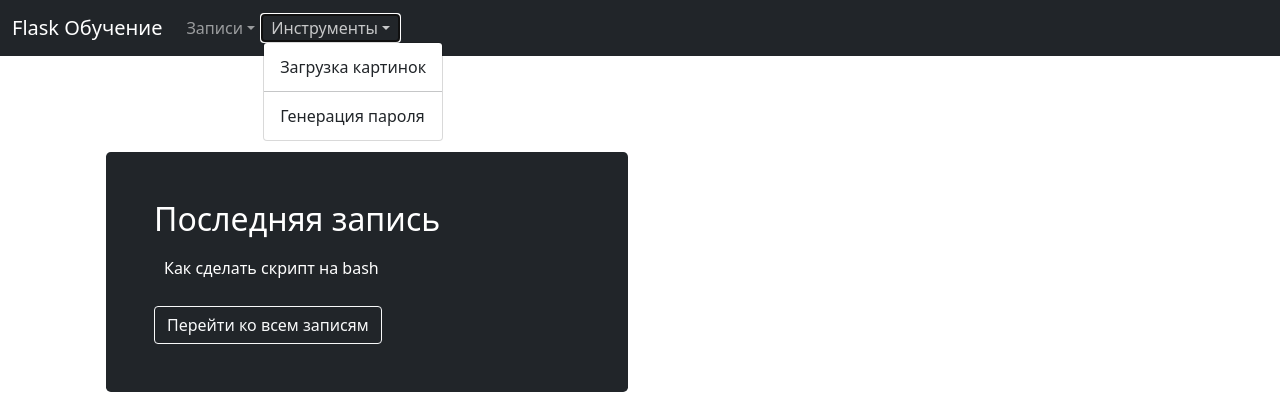
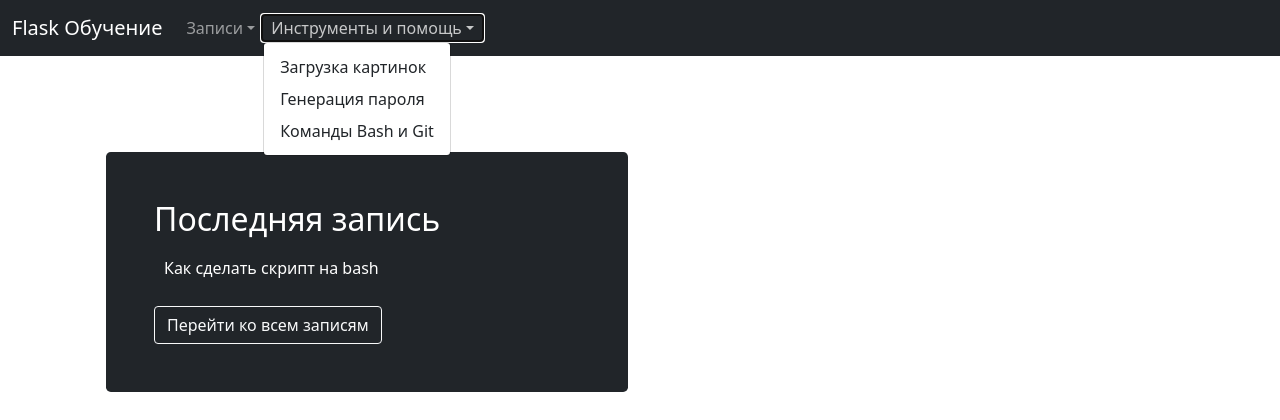
Before and after one commit to savinsyu/flask-project-full, a Flask app: page / in a window 1280 px wide, after a click on "Инструменты и помощь". Shown: the top 420 px of the page. Run offline with Flask 3, Linux system fonts and the light colour scheme; data comes from the database, SQL or seed files in the repository.

Commit message:
Hotfix 1-3-1

```diff
--- a/app.py
+++ b/app.py
@@ -88,6 +88,10 @@
 @app.route("/test")
 def test():
     return render_template("test.html")
+
+@app.route("/help/git_and_bash")
+def git_and_bash():
+    return render_template("help/git_and_bash.html")
 
 
 @app.route("/posts")
--- a/help/sql.sql
+++ /dev/null
@@ -1,2 +0,0 @@
-ALTER TABLE releases
-ADD version CHAR(10) NOT NULL DEFAULT 'Неизвестен';
--- a/templates/navbar.html
+++ b/templates/navbar.html
@@ -21,16 +21,16 @@
                </ul>
             </li>
             <li class="nav-item dropdown">
-               <a class="nav-link dropdown-toggle" href="#"  role="button" data-bs-toggle="dropdown" aria-expanded="false">Инструменты</a>
+               <a class="nav-link dropdown-toggle" href="#"  role="button" data-bs-toggle="dropdown" aria-expanded="false">Инструменты и помощь</a>
                <ul class="dropdown-menu" aria-labelledby="navbarDropdown">
                   <li>
                      <a class="dropdown-item" href="{{ url_for('upload_images') }}">Загрузка картинок</a>
                   </li>
                   <li>
-                     <hr class="dropdown-divider">
+                     <a class="dropdown-item" href="{{ url_for('password') }}">Генерация пароля</a>
                   </li>
                   <li>
-                     <a class="dropdown-item" href="{{ url_for('password') }}">Генерация пароля</a>
+                     <a class="dropdown-item" href="{{ url_for('git_and_bash') }}">Команды Bash и Git</a>
                   </li>
                </ul>
             </li>
```
Also changed, not shown: releases.md (+6 -0 lines), templates/help/git_and_bash.html (renamed from help/git_and_bash.html, +4 -10 lines).
